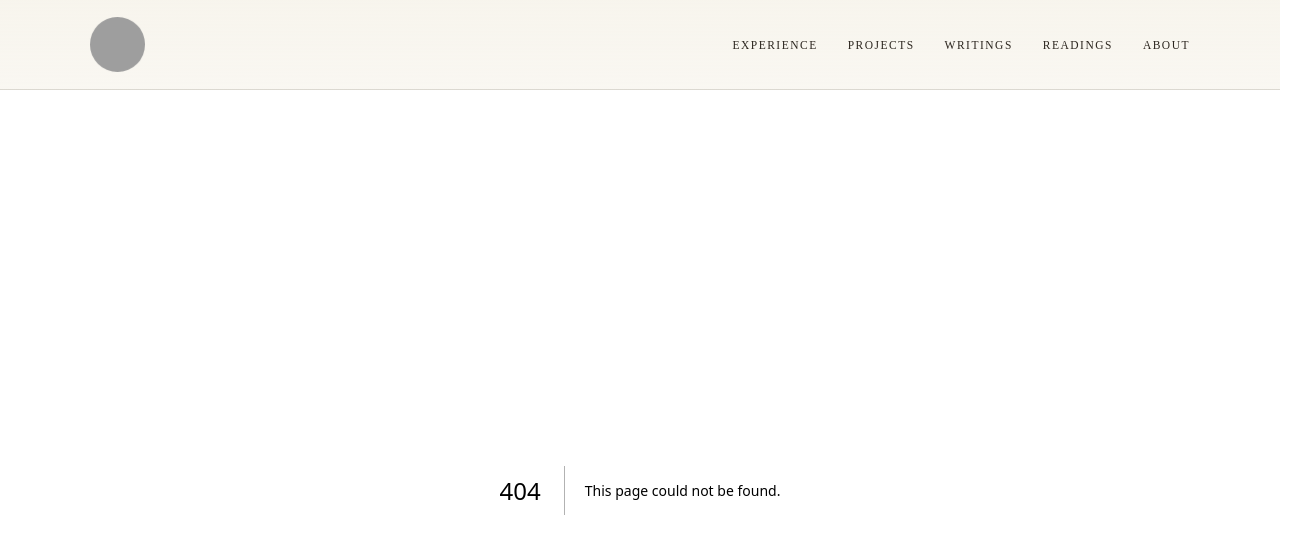
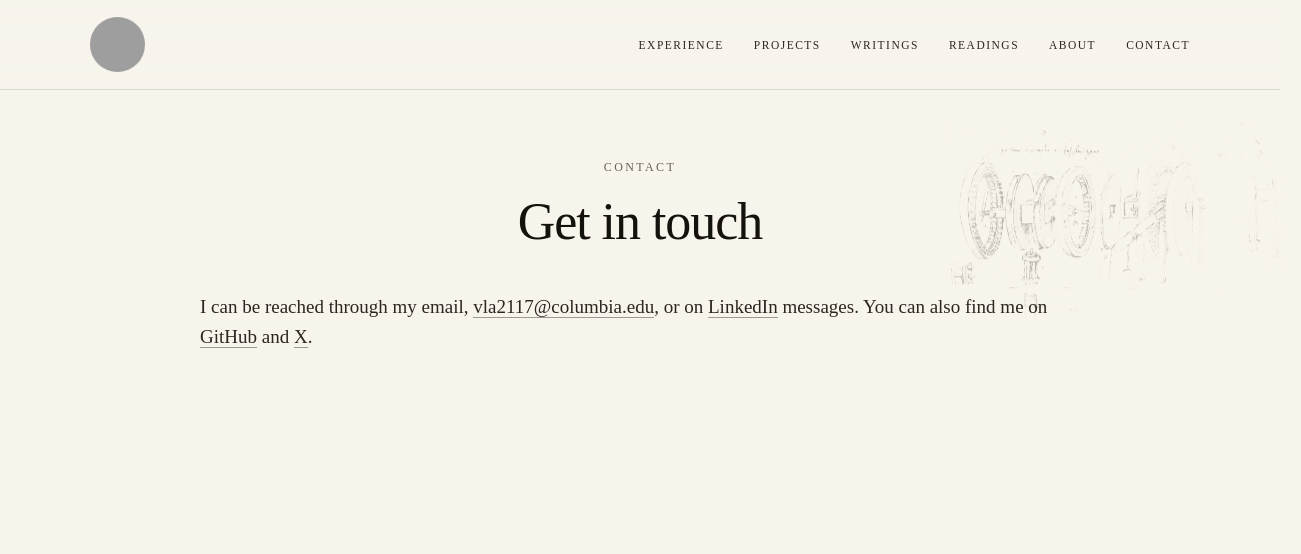
Before and after one commit to veronicas-world/aboutme, a Next.js app: page /contact in a window 1280 px wide. Before the commit this address had no page. Shown: the top 554 px of the page, 1301 px wide, since content can reach past the window. Built offline with nearby package versions, Linux system fonts and the light colour scheme; grey boxes are pictures that could not be loaded.

Commit message:
Add Contact page and nav link

```diff
--- /dev/null
+++ b/src/app/contact/page.tsx
@@ -0,0 +1,74 @@
+import type { Metadata } from "next";
+import BgSketch from "@/components/BgSketch";
+
+export const metadata: Metadata = {
+  title: "Contact · Veronica Agudelo",
+  description: "Get in touch with Veronica Agudelo.",
+};
+
+export default function ContactPage() {
+  return (
+    <main
+      className="wrap"
+      style={{ paddingTop: 70, paddingBottom: 90, position: "relative" }}
+    >
+      <BgSketch name="hero" style={{ top: "12%", right: "-6%", width: 360 }} />
+      <header className="col tcenter" style={{ margin: "0 auto 44px" }}>
+        <div
+          className="mono"
+          style={{
+            fontSize: 12,
+            letterSpacing: "0.2em",
+            textTransform: "uppercase",
+            color: "var(--sepia)",
+            marginBottom: 22,
+          }}
+        >
+          Contact
+        </div>
+        <h1
+          style={{
+            fontWeight: 300,
+            fontSize: "clamp(32px,4.5vw,52px)",
+            lineHeight: 0.98,
+            letterSpacing: "-0.02em",
+            margin: 0,
+          }}
+        >
+          Get in touch
+        </h1>
+      </header>
+
+      <div className="col">
+        <p className="article" style={{ fontSize: 19, lineHeight: 1.6, margin: 0 }}>
+          I can be reached through my email,{" "}
+          <a href="mailto:vla2117@columbia.edu">vla2117@columbia.edu</a>, or on{" "}
+          <a
+            href="https://www.linkedin.com/in/vlagudelo/"
+            target="_blank"
+            rel="noopener noreferrer"
+          >
+            LinkedIn
+          </a>{" "}
+          messages. You can also find me on{" "}
+          <a
+            href="https://github.com/veronicas-world"
+            target="_blank"
+            rel="noopener noreferrer"
+          >
+            GitHub
+          </a>{" "}
+          and{" "}
+          <a
+            href="https://x.com/deleuzetional"
+            target="_blank"
+            rel="noopener noreferrer"
+          >
+            X
+          </a>
+          .
+        </p>
+      </div>
+    </main>
+  );
+}
--- a/src/content/site.ts
+++ b/src/content/site.ts
@@ -41,6 +41,7 @@ export const nav = [
   { label: "Writings", href: "/writings" },
   { label: "Readings", href: "/readings" },
   { label: "About", href: "/about" },
+  { label: "Contact", href: "/contact" },
 ];
 
 // ---- HOME labeled rows (Atlas-style) --------------------------------------
```
Also changed, not shown: src/app/about/page.tsx (+0 -30 lines).
